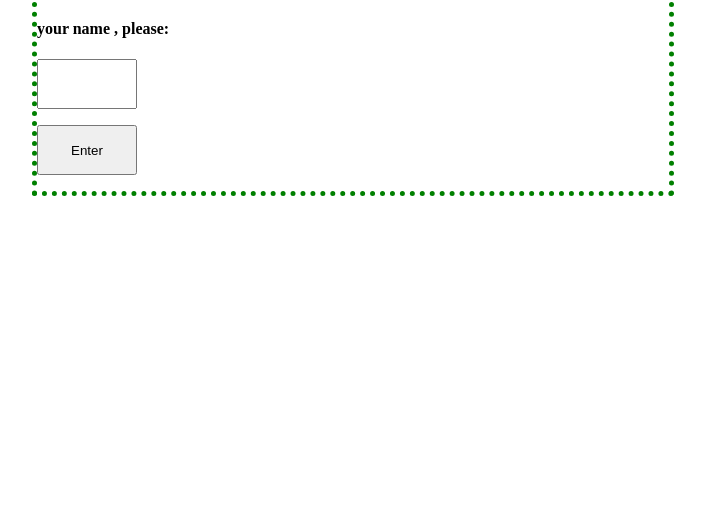
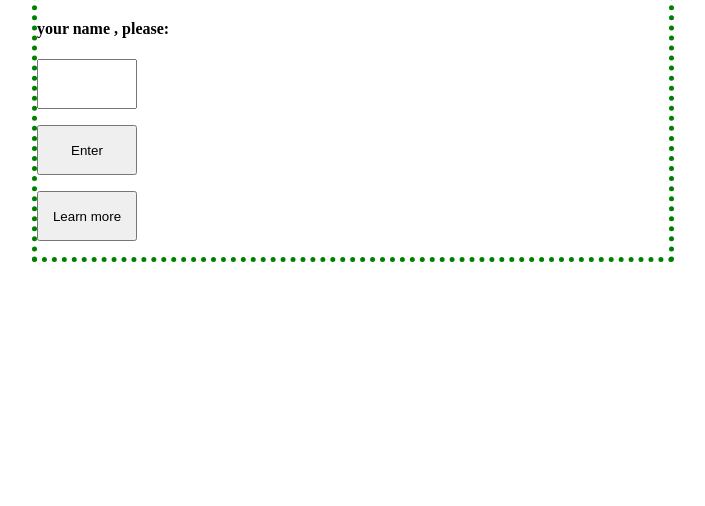
Before and after one commit to e-rr/Rep, a Flask app: page / in a window 1280 px wide. Shown: the part 294-800 px from the top of the page, without its empty margins (287-992 px from the left). Run offline with Flask 3, Linux system fonts and the light colour scheme.

Commit message:
Update index.html

```diff
--- a/templates/index.html
+++ b/templates/index.html
@@ -5,7 +5,7 @@
     border-width: 5px;
     border-style: dotted;
     border-color: green;
-    algin:center;
+    text-algin: center;
 }
 @media (min-width:600px) {.container{width: 80%;}}
 @media (min-width:768px) {.container{width: 60%;}}
@@ -21,5 +21,6 @@
   <h4>your name , please: </h4>
   <input align="center" type = "text" name="r" style="width:100px;height:50px">
   <p><input align="center" type = "submit" value="Enter" style="width:100px;height:50px"></p>
+  <p><input align="center" type = "submit" value="Learn more" style="width:100px;height:50px"></p>
 </form>
 </div>
```
